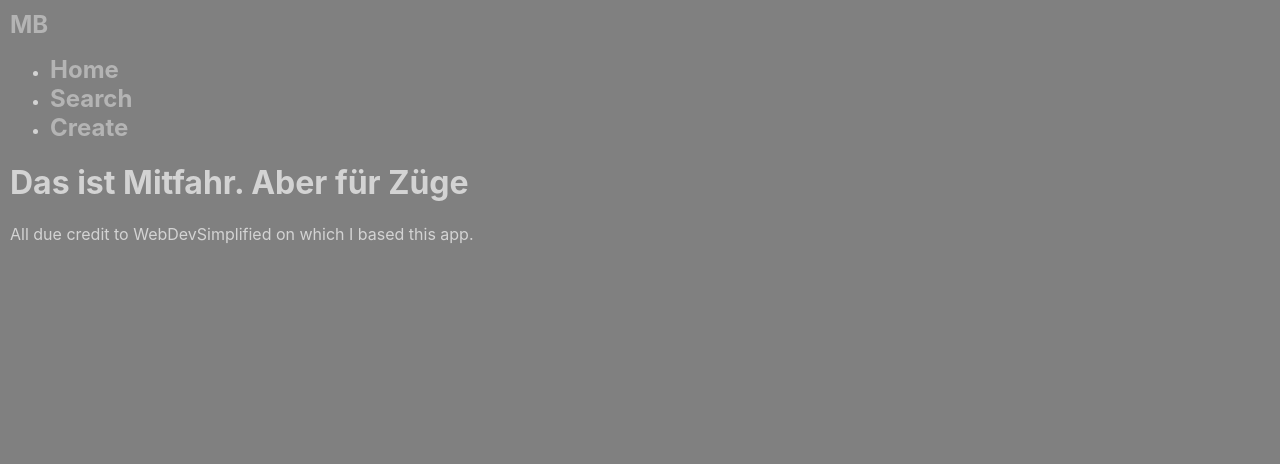
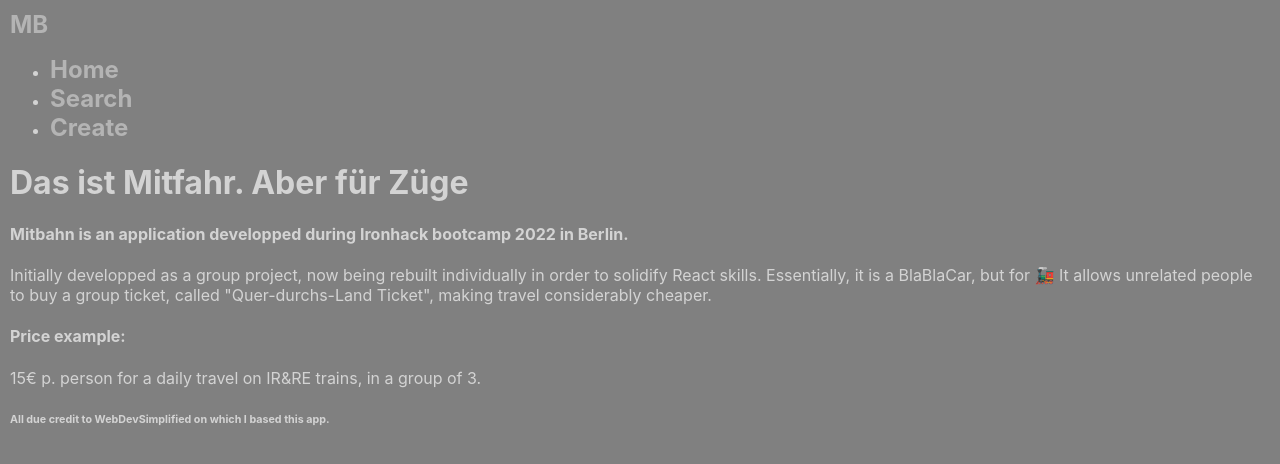
Before and after one commit to Jan-000/scratch, a React (Create React App) app: page / in a window 1280 px wide. Shown: the top 464 px of the page. Built offline with nearby package versions, Linux system fonts and the light colour scheme.

Commit message:
update for deploy

```diff
--- a/src/App.js
+++ b/src/App.js
@@ -4,6 +4,7 @@ import Search from "./pages/Search"
 import Create from "./pages/Create"
 import TodoList from "./TodoList"
 import Ridetail from "./pages/Ridetail"
+import Todo from "./pages/Todo"
 
 import React from 'react';
 import { Route, Routes } from "react-router-dom"
@@ -18,13 +19,13 @@ function App() {
           <Route path="/" element={<Home />} />
           <Route path="/search" element={<Search />} />
           <Route path="/create" element={<Create />} />
-          <Route path="/todolist" element={<TodoList />} />
-          <Route path="/create/:id" element={<Ridetail />} />
+
+          <Route path="/create/:id" element={<Ridetail todo={Todo} />} />
         </Routes>
       </div>
 
 
-    <p>All due credit to WebDevSimplified on which I based this app.</p>
+    <h6>All due credit to WebDevSimplified on which I based this app.</h6>
 
 
     </>
--- a/src/TodoList.js
+++ b/src/TodoList.js
@@ -12,7 +12,7 @@ export default function TodoList({ todos }) {
         <li key={todo.id}>
 
 <Todo key={todo.id} todo={todo} />
-<Link to={todo.id}>Ridetail</Link>
+<Link to={todo.id} todo={todo}>Ridetail</Link>
         </li>
         )) }
         </ul>
--- a/src/pages/Create.js
+++ b/src/pages/Create.js
@@ -7,19 +7,22 @@ import React, { useState, useRef, useEffect } from 'react';
 const LOCAL_STORAGE_KEY = 'todoApp.todos'
 
 export default function Create() {
-  const [todos, setTodos] = useState([])
+
+
+  //console.log("yx", localStorage)
+
+  const [todos, setTodos] = useState(() => {
+    return JSON.parse(localStorage.getItem(LOCAL_STORAGE_KEY)) || []
+  });
+
   const todoNameRef = useRef()
   const todoNameRef2 = useRef()
 
-  useEffect(() => {
-    const storedTodos = JSON.parse(localStorage.getItem(LOCAL_STORAGE_KEY))
-    if (storedTodos) setTodos(storedTodos)
-  }, [])
+
 
   useEffect(() => {
     localStorage.setItem(LOCAL_STORAGE_KEY, JSON.stringify(todos))
   }, [todos])
-
 
 
   function handleAddRide(e) {
@@ -27,7 +30,7 @@ export default function Create() {
     const toStation = todoNameRef2.current.value
     if (fromStation === ''&&toStation === '') return
     setTodos(prevTodos => {
-      return [...prevTodos, { id: uuidv4(), fromStation: fromStation, toStation: toStation, complete: false}]
+      return [...prevTodos, { id: uuidv4(), fromStation: fromStation, toStation: toStation}]
     })
     todoNameRef.current.value = null
     todoNameRef2.current.value = null
--- a/src/pages/Home.js
+++ b/src/pages/Home.js
@@ -1,3 +1,19 @@
 export default function Home() {
-    return <h1>Das ist Mitfahr. Aber für Züge</h1>
-  }
+  return (
+    <>
+      <h1>Das ist Mitfahr. Aber für Züge</h1>
+      <h4>
+        Mitbahn is an application developped during Ironhack bootcamp 2022 in
+        Berlin.
+      </h4>
+      Initially developped as a group project, now being rebuilt individually in
+      order to solidify React skills. Essentially, it is a BlaBlaCar, but for 🚂
+      It allows unrelated people to buy a group ticket, called "Quer-durchs-Land
+      Ticket", making travel considerably cheaper.
+      <div>
+        <h4>Price example:</h4>15€ p. person for a daily travel on IR&RE trains,
+        in a group of 3.
+      </div>
+    </>
+  );
+}
--- a/src/pages/Ridetail.js
+++ b/src/pages/Ridetail.js
@@ -1,25 +1,43 @@
-import React from "react";
+import React, { useEffect, useState } from "react";
 import { Link, Route, useMatch, useParams } from "react-router-dom";
-
+import TodoList from "../TodoList";
+import Todo from "./Todo";
+//import LOCAL_STORAGE_KEY from "../App"
+const LOCAL_STORAGE_KEY = 'todoApp.todos'
 
 
 export default function Ridetail()
 {
   //GetId()
   const { id } = useParams();
-  console.log("de profondis", id);
+  let todos
+
+  const data =  JSON.parse(localStorage.getItem(LOCAL_STORAGE_KEY))
+  // });
+  console.log("dyx local", data)
+  console.log("id is", id)
+
+  const item = data.find(x => x.id === id);
+  //console.log("voila", item)
   // const { path } = useMatch();
-
+//console.log("hir todos", todos)
   // const { url } = useMatch();
   // const history = useNavigate();
-//console.log("i readx", { id })
+
+  const {toStation, fromStation} = item
+
+
   return (
     <div >
       <div>
         <h1>essa</h1>
-        <h3>ID: </h3>
-        { id }
-        LOLLO
+        <h5>travel ID: { id } </h5>
+
+        <div>Train from : {fromStation}</div>
+        <div>to : {toStation}</div>
+         {/* <Todo key={todo.id} todo={todo}/>  */}
+         {/* <TodoList todos={todos}/> */}
+<div>tu sie koncza todosi</div>
       </div>
     </div>
   );
```
